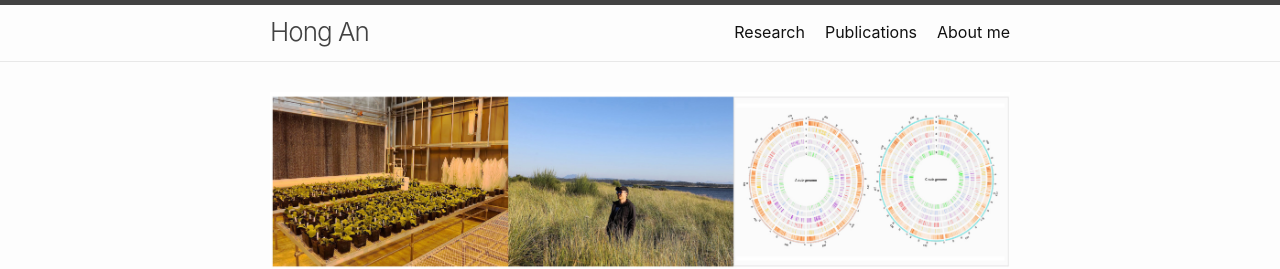
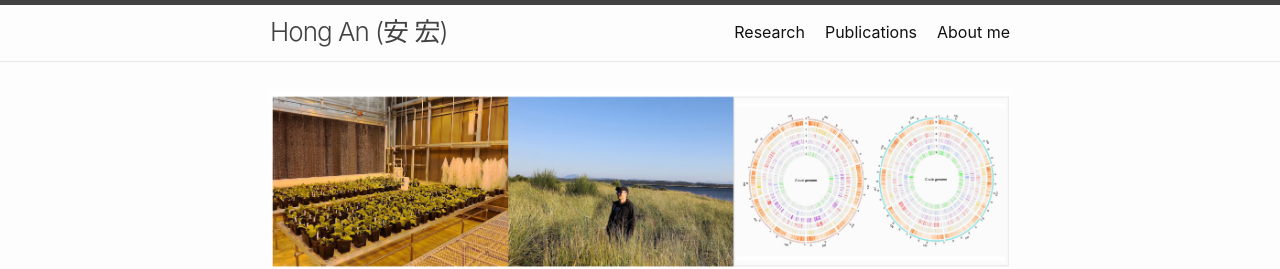
Before and after one commit to anhong11/anhong11.github.io, a Jekyll site: the page built from index.md, in a window 1280 px wide. Shown: the top 269 px of the page. Built offline with Jekyll 4.4.1, drawn with Linux system fonts in a browser that asks for light colours; our own code applies the rules of GitHub Pages for plain Markdown files.

Commit message:
Update _config.yml

```diff
--- a/_config.yml
+++ b/_config.yml
@@ -1,5 +1,5 @@
 theme: minima
-title: Hong  An
+title: Hong  An (安 宏)
 show_excerpts: false
 minima:
   date_format: "%b %-d, %Y"
```
